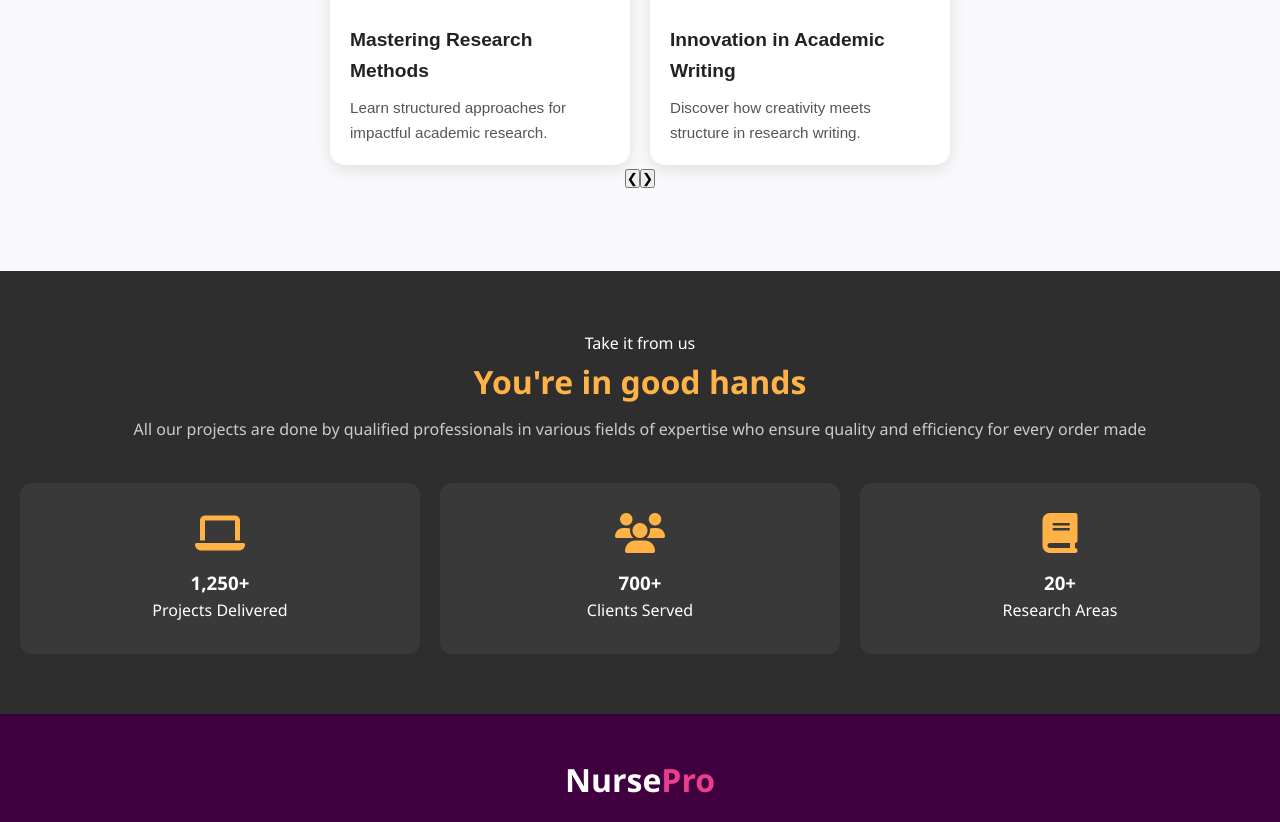
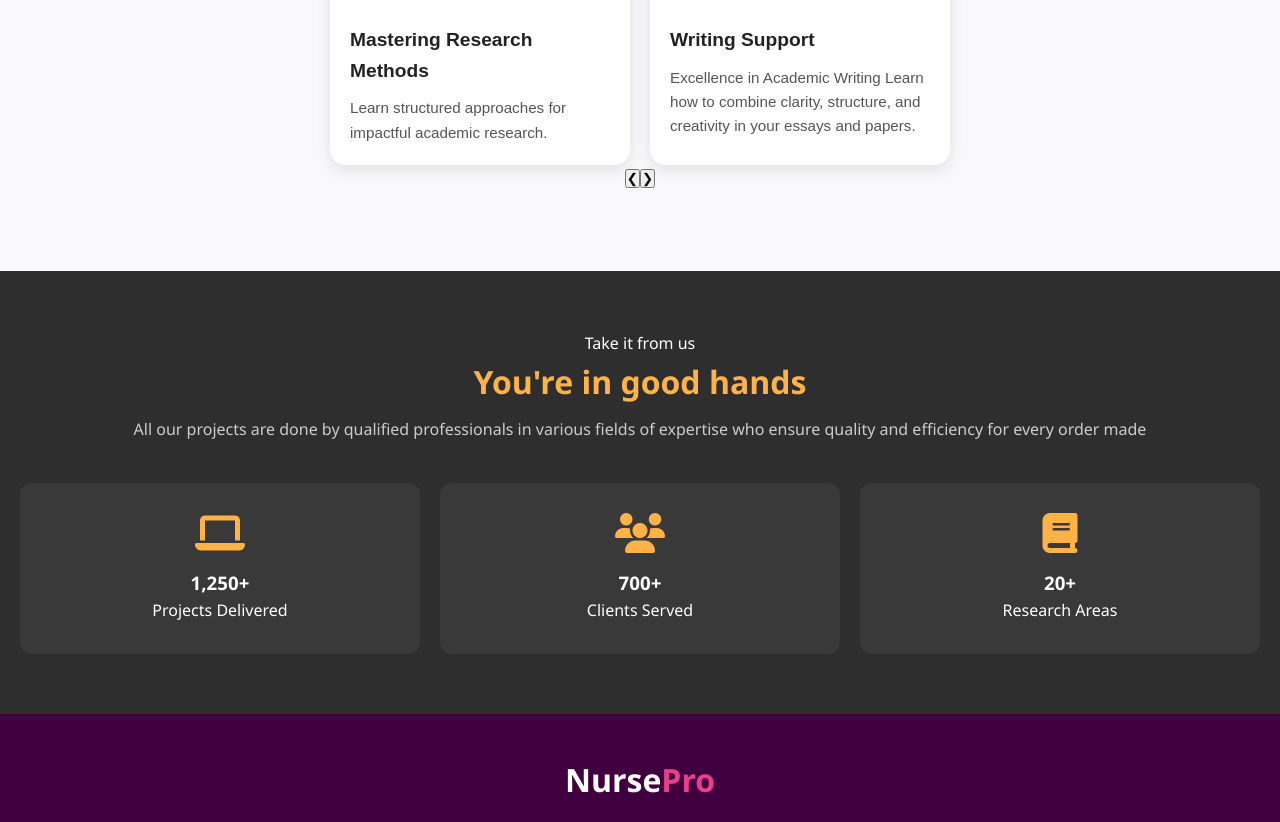
Before and after one commit to Erasmus-K/NursePro, a plain HTML site: page index.html in a window 1280 px wide. Shown: the part 3791-4613 px from the top of the page. Drawn offline with Linux system fonts and the light colour scheme.

Commit message:
Modified hero section

```diff
--- a/index.html
+++ b/index.html
@@ -192,7 +192,8 @@
       <!-- Slide 1 -->
       <div class="blog-slide active">
         <div class="blog-card"><img src="image/about2.jpg" alt="Research Methods"><div class="blog-info"><h3>Mastering Research Methods</h3><p>Learn structured approaches for impactful academic research.</p></div></div>
-        <div class="blog-card"><img src="image/blog2.jpg" alt="Innovation"><div class="blog-info"><h3>Innovation in Academic Writing</h3><p>Discover how creativity meets structure in research writing.</p></div></div>
+        <div class="blog-card"><img src="image/blog2.jpg" alt="Innovation"><div class="blog-info"><h3>Writing Support</h3><p>Excellence in Academic Writing
+Learn how to combine clarity, structure, and creativity in your essays and papers.</p></div></div>
       </div>
       <!-- Slide 2 -->
       <div class="blog-slide">
```
